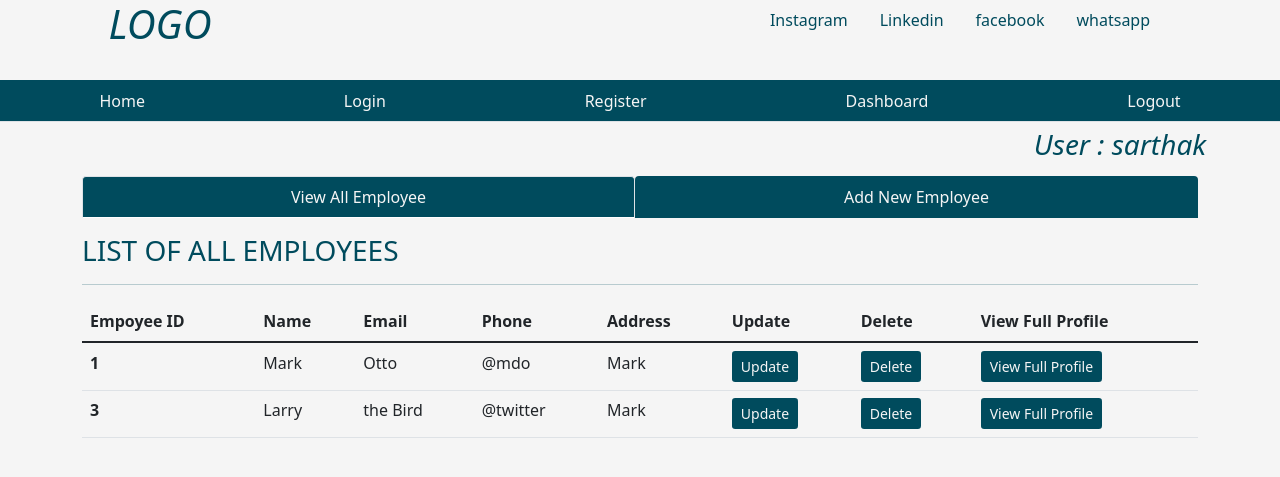
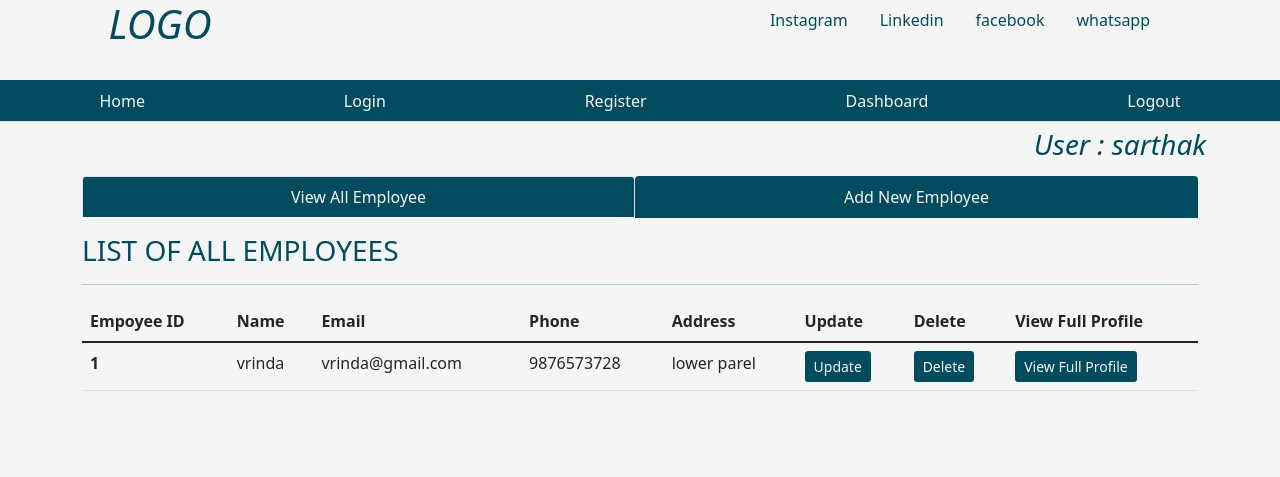
Before and after one commit to RazerP4antom/emp_management_system, a Flask app: page /dashboard in a window 1280 px wide. Shown: the top 477 px of the page. Run offline with Flask 3, Linux system fonts and the light colour scheme; a user stored in the database is signed in; data comes from the database, SQL or seed files in the repository; both versions use the stored data as it was after the commit; some libraries are stand-ins or nearby versions.

Commit message:
adding emp functionality

```diff
--- a/app.py
+++ b/app.py
@@ -30,7 +30,6 @@ def index():
 
 @app.route('/login', methods=['POST','GET'])
 def login():
-    user = get_current_user()
     error = None
     db = get_database()
     if request.method == 'POST':
@@ -46,6 +45,7 @@ def login():
                 error = "Username or Password did not match"
         else:
             error = "Username not found"
+    user = get_current_user()
     return render_template('login.html', login_error = error, user = user)
 
 @app.route('/register', methods=['POST','GET'])
@@ -68,16 +68,28 @@ def register():
 @app.route('/dashboard')
 def dashboard():
     user = get_current_user()
+    db = get_database()
     if user == None:
         return render_template('login.html', login_error = 'Login to access dashboard')
     if user['admin'] == 1:
-        return render_template('dashboard.html',user = user)
+        emp_cru = db.execute('select * from emp')
+        all_emp = emp_cru.fetchall()
+        return render_template('dashboard.html',user = user, all_emp = all_emp)
     else:
         return render_template('home.html', error = "You don't have the admin rights")
 
-@app.route('/add_new_emp')
+@app.route('/add_new_emp', methods=['POST','GET'])
 def add_new_emp():
     user = get_current_user()
+    db = get_database()
+    if request.method == 'POST':
+        name = request.form['name']
+        email = request.form['email']
+        phone = request.form['phone']
+        addrs = request.form['addrs']
+        db.execute('insert into emp (name, email, phone, address) values (?,?,?,?)',[name,email,phone,addrs])
+        db.commit()
+        return redirect(url_for('dashboard'))
     return render_template('addNewEmp.html', user = user)
 
 @app.route('/update_emp')
--- a/schema.sql
+++ b/schema.sql
@@ -1,9 +1,9 @@
-create table users(id integer AUTO_INCREMENT PRIMARY KEY,
+create table users(id integer PRIMARY KEY AUTOINCREMENT,
                    name text not null,
                    password text not null, admin
                    boolean not null DEFAULT '0');
 
-create table emp(empid integer AUTO_INCREMENT PRIMARY KEY,
+create table emp(empid integer PRIMARY KEY AUTOINCREMENT,
                  name text not null, email text, phone integer,
                  address text, joining_date timestamp DEFAULT CURRENT_TIMESTAMP,
                  total_projects integer DEFAULT 1, total_test_cases integer DEFAULT 1,
--- a/templates/dashboard.html
+++ b/templates/dashboard.html
@@ -55,28 +55,18 @@
                         </tr>
                       </thead>
                       <tbody>
+                        {% for emp in all_emp %}
                         <tr>
-                          <th scope="row">1</th>
-                          <td>Mark</td>
-                          <td>Otto</td>
-                          <td>@mdo</td>
-                          <td>Mark</td>
+                          <th scope="row">{{emp['empid']}}</th>
+                          <td>{{emp['name']}}</td>
+                          <td>{{emp['email']}}</td>
+                          <td>{{emp['phone']}}</td>
+                          <td>{{emp['address']}}</td>
                           <td><button class="btn btn-sm" style="background-color:rgb(0, 75, 93); color:whitesmoke;" href="#">Update</button></td>
                           <td><button class="btn btn-sm" style="background-color:rgb(0, 75, 93); color:whitesmoke;" href="#">Delete</button></td>
                           <td><button class="btn btn-sm" style="background-color:rgb(0, 75, 93); color:whitesmoke;" href="#">View Full Profile</button></td>
                         </tr>
-                        <tr>
-
-                        <tr>
-                          <th scope="row">3</th>
-                          <td>Larry</td>
-                          <td>the Bird</td>
-                          <td>@twitter</td>
-                          <td>Mark</td>
-                          <td><button class="btn btn-sm" style="background-color:rgb(0, 75, 93); color:whitesmoke;" href="#">Update</button></td>
-                          <td><button class="btn btn-sm" style="background-color:rgb(0, 75, 93); color:whitesmoke;" href="#">Delete</button></td>
-                          <td><button class="btn btn-sm" style="background-color:rgb(0, 75, 93); color:whitesmoke;" href="#">View Full Profile</button></td>
-                        </tr>
+                        {% endfor %}
                       </tbody>
                 </table>
               </div>
```
Also changed, not shown: templates/addNewEmp.html (+7 -7 lines), crudapp.db.
